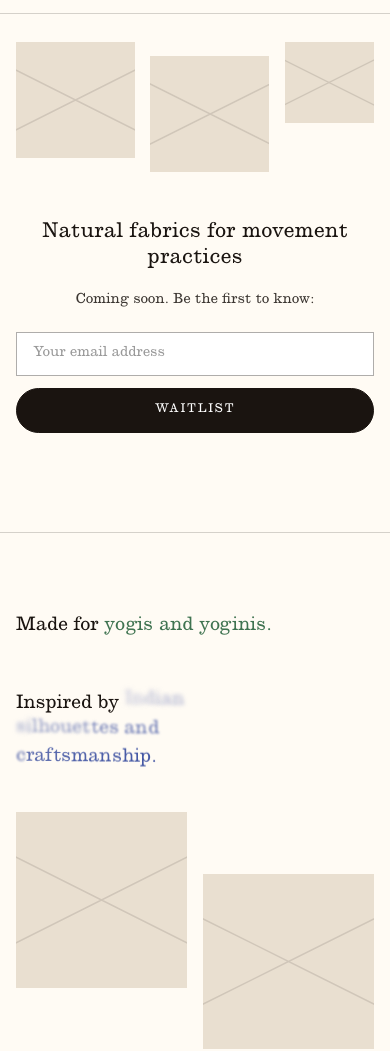
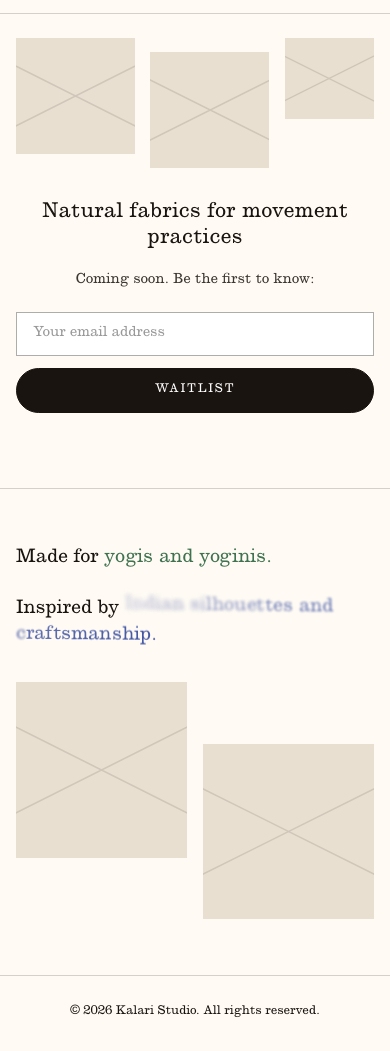
Before and after one commit to guptagrim/kalari-one, a plain HTML site: page index.html in a window 390 px wide. Shown: the part 49-1100 px from the top of the page. Drawn offline with Linux system fonts and the light colour scheme.

Commit message:
Tighten page spacing; stop tracking .DS_Store
Trim padding around the hero, signup, about section and footer so the
pre-launch page reads less empty (~12% shorter on desktop, ~14% on
phones). On phones the rotating lines use the full width so less blank
space is reserved under them.

Co-Authored-By: Claude Opus 5.5 <noreply@anthropic.com>

```diff
--- a/style.css
+++ b/style.css
@@ -131,8 +131,8 @@ main { flex: 1; }
    right smaller), then the tagline and waitlist form.
 ──────────────────────────────────────────── */
 .hero {
-  padding-bottom: 96px;
-  padding-top: 48px;
+  padding-bottom: 64px;
+  padding-top: 40px;
 }
 .collage {
   align-items: start;
@@ -154,7 +154,7 @@ main { flex: 1; }
   align-items: center;
   display: flex;
   flex-direction: column;
-  margin-top: clamp(48px, 8vw, 80px);
+  margin-top: clamp(32px, 5vw, 52px);
   text-align: center;
 }
 .tagline {
@@ -223,8 +223,8 @@ main { flex: 1; }
   display: grid;
   gap: 48px;
   grid-template-columns: 1fr 1fr;
-  padding-bottom: clamp(80px, 12vw, 160px);
-  padding-top: clamp(80px, 12vw, 160px);
+  padding-bottom: clamp(56px, 8vw, 104px);
+  padding-top: clamp(56px, 8vw, 104px);
 }
 .about-copy p {
   font-size: clamp(20px, 2.4vw, 26px);
@@ -287,7 +287,7 @@ main { flex: 1; }
 /* ── Footer: copyright only ── */
 .site-footer {
   border-top: 1px solid var(--color-rule);
-  padding: 40px 24px;
+  padding: 28px 24px;
   text-align: center;
 }
 .footer-copyright {
@@ -300,9 +300,12 @@ main { flex: 1; }
   .site-header { padding: 16px; }
   .wordmark { font-size: 19px; }
   .hero, .about { padding-left: 16px; padding-right: 16px; }
-  .hero { padding-top: 28px; padding-bottom: 72px; }
+  .hero { padding-top: 24px; padding-bottom: 48px; }
+  /* Use the full width on phones so the longest phrase wraps to fewer
+     lines and the reserved space under each rotating line stays small. */
+  .about-copy .rotator { max-width: none; }
   .about {
-    gap: 40px;
+    gap: 32px;
     grid-template-columns: 1fr;
   }
 }
```
Also changed, not shown: 2 other files.
